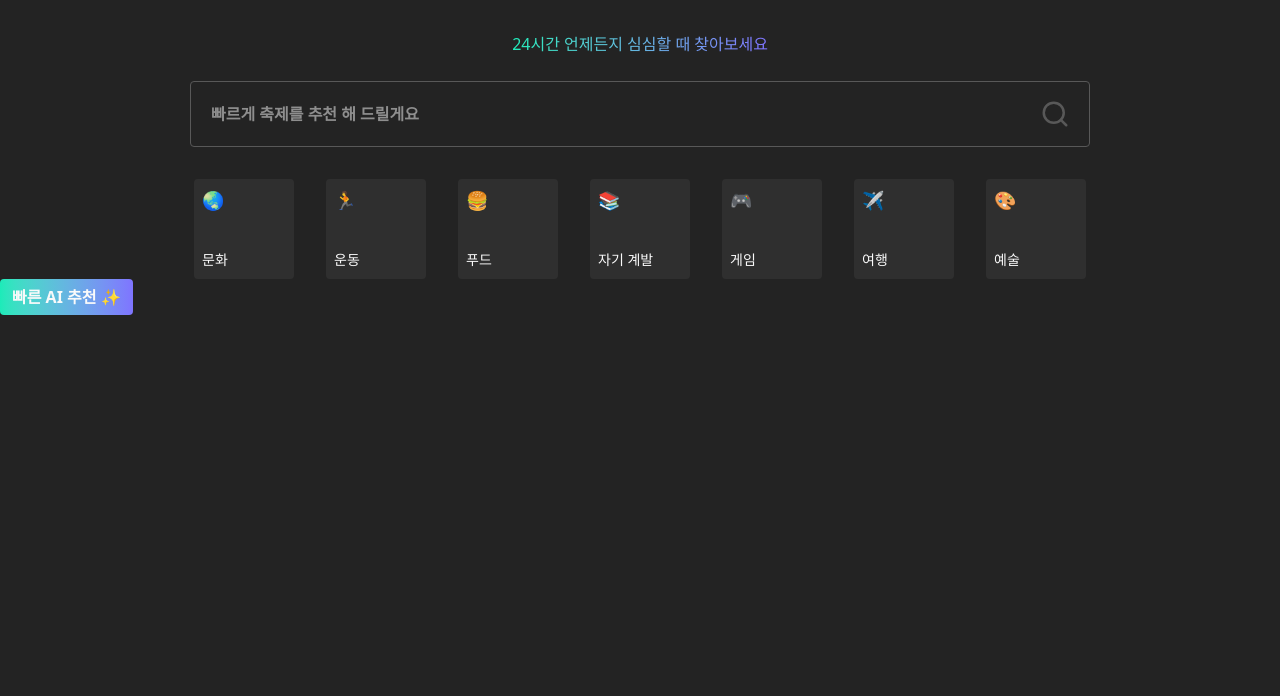
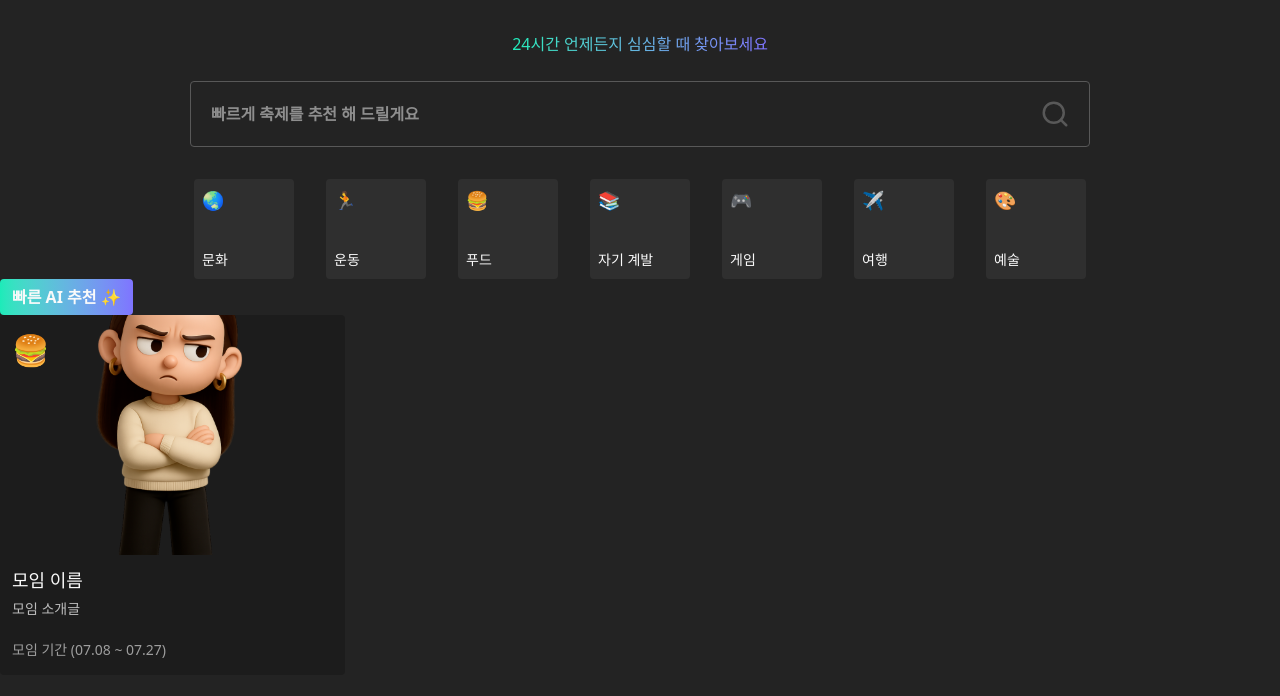
Before and after one commit to prgrms-web-devcourse-final-project/WEB4_5_88hage_FE, a Next.js app: page / in a window 1280 px wide. Shown: the top 696 px of the page. Built offline with nearby package versions, Linux system fonts and the light colour scheme.

Commit message:
Feat: PostCard 컴포넌트 추가

```diff
--- a/src/app/page.tsx
+++ b/src/app/page.tsx
@@ -1,4 +1,5 @@
 import AIrecommendButton from '@/components/common/AIrecommendButton';
+import PostCard from '@/components/common/Card';
 import RelatedTags from '@/components/common/RelatedTags';
 import SearchBar from '@/components/common/SearchBar';
 
@@ -8,6 +9,7 @@ export default function page() {
       <SearchBar />
       <RelatedTags />
       <AIrecommendButton />
+      <PostCard />
     </>
   );
 }
--- a/src/components/common/Card.tsx
+++ b/src/components/common/Card.tsx
@@ -2,28 +2,16 @@
 
 import Image from 'next/image';
 
-type PostCardProps = {
-  thumbnail: string;
-  title: string;
-  description: string;
-  period: string;
-};
-
-export default function PostCard({
-  thumbnail,
-  title,
-  description,
-  period,
-}: PostCardProps) {
+export default function PostCard() {
   return (
-    <div className="relative w-[300px] overflow-hidden rounded-lg bg-[#2f2f2f] text-white shadow-md">
+    <div className="relative w-[345px] overflow-hidden rounded bg-black text-white">
       {/* 햄버거 이모지 */}
-      <div className="absolute top-3 left-3 z-10 text-2xl">🍔</div>
+      <div className="absolute top-3 left-3 z-10 text-[30px]">🍔</div>
 
       {/* 썸네일 */}
-      <div className="relative h-[180px] w-full">
+      <div className="relative h-[240px] w-full">
         <Image
-          src={thumbnail}
+          src={'/hip-girl-thinking.svg'}
           alt="썸네일"
           fill
           className="rounded-t-lg object-cover"
@@ -32,10 +20,10 @@ export default function PostCard({
       </div>
 
       {/* 콘텐츠 */}
-      <div className="space-y-2 p-4">
-        <h2 className="t3 font-bold">{title}</h2>
-        <p className="text-sm text-gray-300">{description}</p>
-        <p className="text-xs text-gray-400">{period}</p>
+      <div className="h-[120px] p-3">
+        <h2 className="t3 mb-1">모임 이름</h2>
+        <p className="text-gray-4 mb-5 text-[14px]">모임 소개글</p>
+        <p className="text-gray-5 text-[14px]">모임 기간 (07.08 ~ 07.27)</p>
       </div>
     </div>
   );
```
